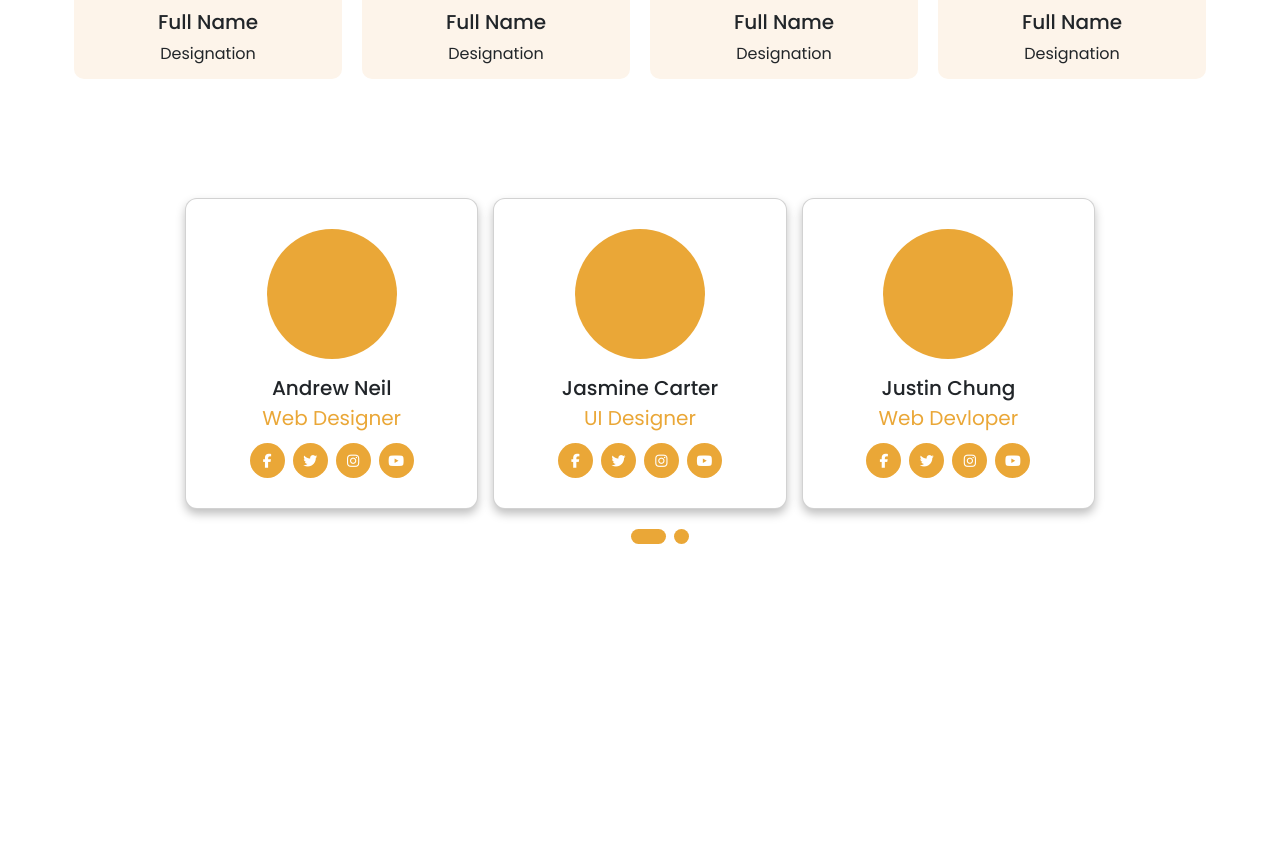
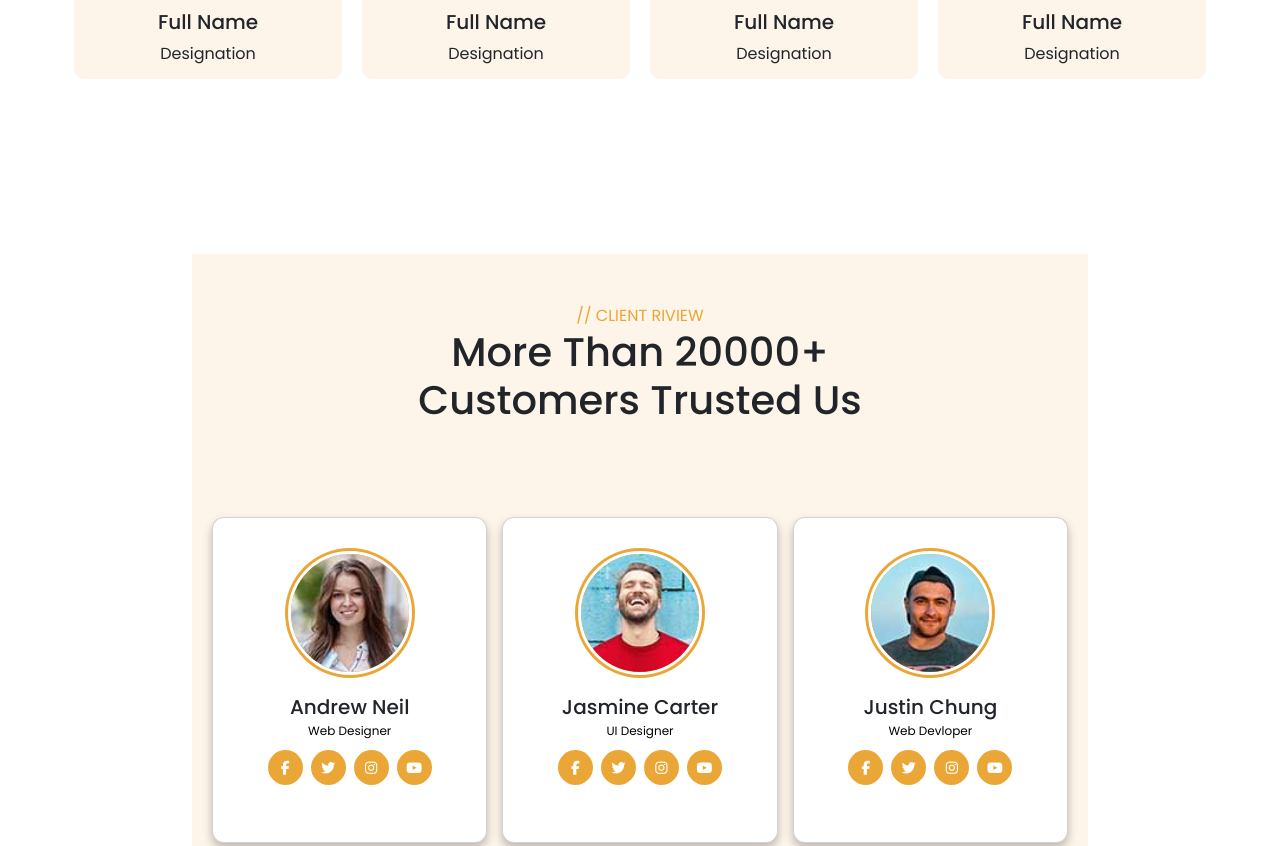
Before and after one commit to VitorLucas44/KadKer_Vitor, a website: page index.html in a window 1280 px wide. Shown: the part 4515-5361 px from the top of the page. Before the commit the page ends 5159 px from the top, so only its background shows below. Drawn offline with nearby package versions, Linux system fonts and the light colour scheme.

Commit message:
section7 titre

```diff
--- a/index.html
+++ b/index.html
@@ -251,6 +251,12 @@
 
 <section7>
 
+<div class="carousselb">
+    <div class="cartitre">
+        <span>// CLIENT RIVIEW</span>
+        <h1>More Than 20000+<br>Customers Trusted Us</h1>
+    </div>
+
     <div class="container">
         <input type="radio" name="dot" id="one">
         <input type="radio" name="dot" id="two">
@@ -259,7 +265,7 @@
             <div class="card">
              <div class="content">
                <div class="img">
-                <!--- <img src="images/img1.jpg" alt="">-->
+                 <img src="./public/img/testimonial-1.jpg" alt="">
                </div>
                <div class="details">
                  <div class="name">Andrew Neil</div>
@@ -276,7 +282,7 @@
             <div class="card">
              <div class="content">
                <div class="img">
-                <!--- <img src="images/img2.jpg" alt="">--->
+                <img src="./public/img/testimonial-2.jpg" alt="">
                </div>
                <div class="details">
                  <div class="name">Jasmine Carter</div>
@@ -293,7 +299,7 @@
             <div class="card">
              <div class="content">
                <div class="img">
-                <!-- <img src="images/img3.jpg" alt="">---->
+                <img src="./public/img/testimonial-3.jpg" alt="">
                </div>
                <div class="details">
                  <div class="name">Justin Chung</div>
@@ -312,7 +318,7 @@
             <div class="card">
              <div class="content">
                <div class="img">
-                 <!---<img src="images/img4.jpg" alt="">--->
+                <img src="./public/img/testimonial-4.jpg" alt="">
                </div>
                <div class="details">
                  <div class="name">Appolo Reef</div>
@@ -329,7 +335,7 @@
             <div class="card">
              <div class="content">
                <div class="img">
-                 <!--<img src="images/img5.jpg" alt="">---->
+                <img src="./public/img/testimonial-1.jpg" alt="">
                </div>
                <div class="details">
                  <div class="name">Adrina Calvo</div>
@@ -346,18 +352,18 @@
             <div class="card">
              <div class="content">
                <div class="img">
-                 <!--<img src="images/img6.jpeg" alt="">--->
+                <img src="./public/img/testimonial-2.jpg" alt="">
                </div>
                <div class="details">
                  <div class="name">Nicole Lewis</div>
-                 <div class="job">Web Devloper</div>
+                 <div class="job">Lorem ipsum dolor sit, amet consectetur adipisicing elit. Recusandae natus sapiente reiciendis maxime architecto fugit optio amet, itaque ab nulla?</div>
                </div>
-               <div class="media-icons">
+               <!-- <div class="media-icons">
                  <a href="#"><i class="fab fa-facebook-f"></i></a>
                  <a href="#"><i class="fab fa-twitter"></i></a>
                  <a href="#"><i class="fab fa-instagram"></i></a>
                  <a href="#"><i class="fab fa-youtube"></i></a>
-               </div>
+               </div> -->
              </div>
             </div>
           </div>
@@ -367,7 +373,7 @@
           <label for="two" class="two"></label>
         </div>
       </div>
-
+    </div>
 </section7>
 
 <!-- JavaScript Bundle with Popper -->
--- a/public/css/carousel.css
+++ b/public/css/carousel.css
@@ -51,7 +51,12 @@ body::before{
 }
 .main-card .cards .card:hover{
   transform: translateY(-15px);
+  background-color: #eaa737;
+  color: white;
 }
+.main-card .cards .card .details:hover{
+    color: white;
+  }
 .cards .card .content{
   width: 100%;
   display: flex;
@@ -80,8 +85,8 @@ body::before{
   font-weight: 500;
 }
 .card .content .job{
-  font-size: 20px;
-  color: #eaa737;
+  font-size: 12px;
+  color: black;
 }
 .card .content .media-icons{
   margin-top: 10px;
--- a/public/sass/style.sass
+++ b/public/sass/style.sass
@@ -423,5 +423,21 @@ section6
             margin-top: 5%
         span
             margin-bottom: 5%
-section6
-    dezezd
+section7
+    display: flex
+    justify-content: center
+    align-items: center
+    margin-top: 200px
+    .carousselb
+        background-color: #fdf4ea
+        width: 70vw
+    .cartitre
+        display: flex
+        flex-direction: column
+        justify-content: center
+        align-items: center
+        text-align: center
+        padding-top: 50px
+        margin-bottom: 5px
+        span
+            color: #eaa737
```
Also changed, not shown: public/css/style.css, 1 other file.
